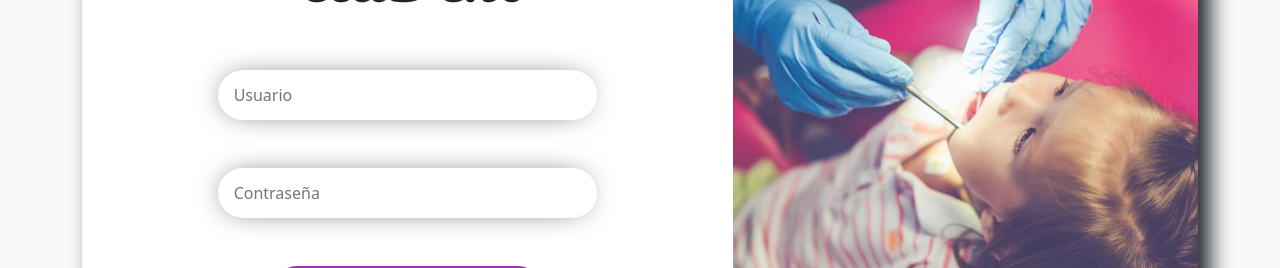
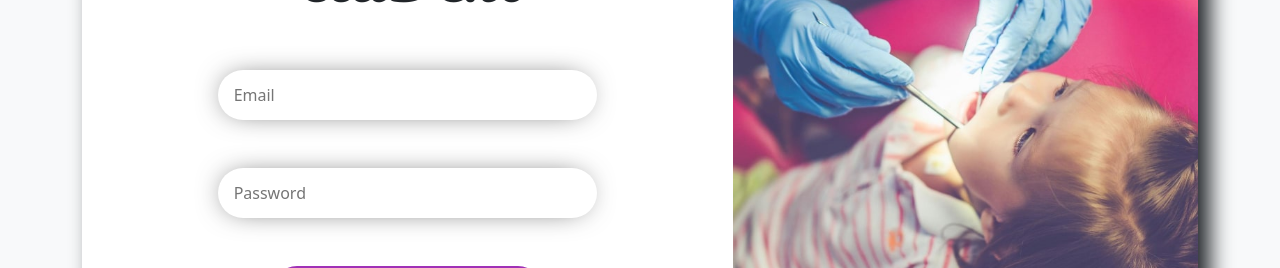
Before and after one commit to RodriGandaH/frontend-consltorio-dental, a React (Vite) app: page / in a window 1280 px wide. Shown: the part 262-530 px from the top of the page. Built offline with nearby package versions, Linux system fonts and the light colour scheme.

Commit message:
implementacion login con sanctum y laravel 9

```diff
--- a/package.json
+++ b/package.json
@@ -10,10 +10,12 @@
   },
   "dependencies": {
     "animate.css": "^4.1.1",
+    "axios": "^1.1.3",
     "bootstrap": "^5.2.2",
     "react": "^18.2.0",
     "react-dom": "^18.2.0",
     "react-router-dom": "^6.4.3",
+    "sweetalert": "^2.1.2",
     "typeface-pacifico": "^1.1.13"
   },
   "devDependencies": {
--- a/src/App.jsx
+++ b/src/App.jsx
@@ -1,7 +1,13 @@
 import { BrowserRouter, Routes, Route } from 'react-router-dom';
 import './App.css';
+import axios from 'axios';
 import Home from './components/Home';
 import Login from './components/Login';
+
+axios.defaults.baseURL = 'http://localhost:8000/';
+axios.defaults.headers.post['Accept'] = 'application/json';
+axios.defaults.headers.post['Content-Type'] = 'application/json';
+axios.defaults.withCredentials = true;
 
 function App() {
   return (
--- a/src/components/Login.jsx
+++ b/src/components/Login.jsx
@@ -1,9 +1,12 @@
 import React, { useState } from 'react';
 import img_login from '../assets/images/login_img.jpg';
 import img_happy from '../assets/images/happy.png';
+import axios from 'axios';
+import { useNavigate } from 'react-router-dom';
+import swal from 'sweetalert';
 
 const Login = () => {
-  const [user, setUser] = useState('');
+  /* const [user, setUser] = useState('');
   const [password, setPassword] = useState('');
   const [error, setError] = useState(false);
 
@@ -16,6 +19,41 @@ const Login = () => {
       console.log('user: ', user);
       console.log('password: ', password);
     }
+  }; */
+
+  const history = useNavigate();
+
+  const [loginInput, setLogin] = useState({
+    email: '',
+    password: '',
+    error_list: [],
+  });
+
+  const handleInput = (e) => {
+    e.persist();
+    setLogin({ ...loginInput, [e.target.name]: e.target.value });
+  };
+
+  const loginSubmit = (e) => {
+    e.preventDefault();
+    const data = {
+      email: loginInput.email,
+      password: loginInput.password,
+    };
+    axios.get('/sanctum/csrf-cookie').then((response) => {
+      axios.post(`api/login`, data).then((res) => {
+        if (res.data.status === 200) {
+          localStorage.setItem('auth_token', res.data.token);
+          localStorage.setItem('auth_name', res.data.username);
+          history('/home');
+        } else if (res.data.status === 401) {
+          swal('Error!', res.data.message, 'error');
+          console.log(res.data);
+        } else {
+          setLogin({ ...loginInput, error_list: res.data.validation_errors });
+        }
+      });
+    });
   };
 
   return (
@@ -31,43 +69,53 @@ const Login = () => {
                 id="img_happy"
               />
               <h1 className="animate__animated animate__heartBeat">AliDent</h1>
-              <form onSubmit={handleSubmit}>
+              <form onSubmit={loginSubmit}>
                 <div className="form-row py-5 pt-5">
                   <div className="offset-1 col-lg-10">
                     <input
-                      onChange={(e) => setUser(e.target.value)}
-                      type="text"
-                      placeholder="Usuario"
+                      //onChange={(e) => setUser(e.target.value)}
+                      onChange={handleInput}
+                      value={loginInput.email}
+                      //type="email"
+                      name="email"
+                      placeholder="Email"
                       className="inp px-3"
                     />
 
-                    {error && user.length <= 0 ? (
+                    {/* {error && user.length <= 0 ? (
                       <label id="error">El campo Usuario es obligatorio</label>
                     ) : (
                       ''
-                    )}
+                    )} */}
+                    <label id="error">{loginInput.error_list.email}</label>
                   </div>
                 </div>
                 <div className="form-row ">
                   <div className="offset-1 col-lg-10">
                     <input
-                      onChange={(e) => setPassword(e.target.value)}
+                      //onChange={(e) => setPassword(e.target.value)}
+                      onChange={handleInput}
+                      value={loginInput.password}
                       type="password"
-                      placeholder="Contraseña"
+                      name="password"
+                      placeholder="Password"
                       className="inp px-3"
                     />
-                    {error && password.length <= 0 ? (
+                    {/*  {error && password.length <= 0 ? (
                       <label id="error">
                         El campo Contraseña es obligatorio
                       </label>
                     ) : (
                       ''
-                    )}
+                    )} */}
+                    <label id="error">{loginInput.error_list.password}</label>
                   </div>
                 </div>
                 <div className="form-row py-5">
                   <div className="offset-1 col-lg-10">
-                    <button className="btn1">Iniciar Sesión</button>
+                    <button type="submit" className="btn1">
+                      Iniciar Sesión
+                    </button>
                   </div>
                 </div>
               </form>
```
Also changed, not shown: 1 other file (tests, documents, lock files or other folders).
